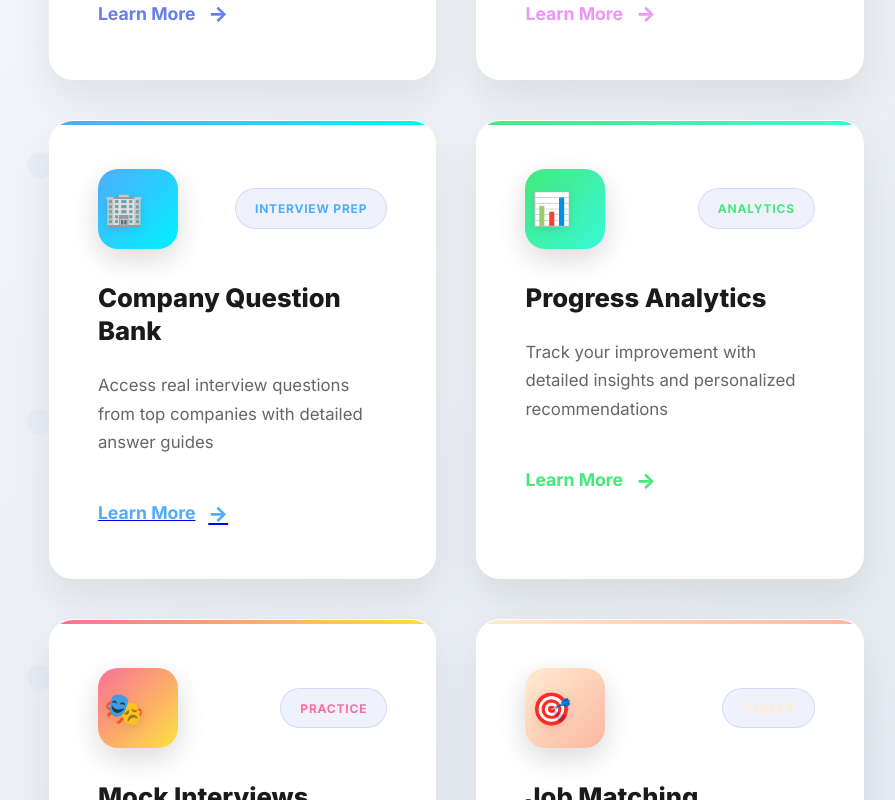
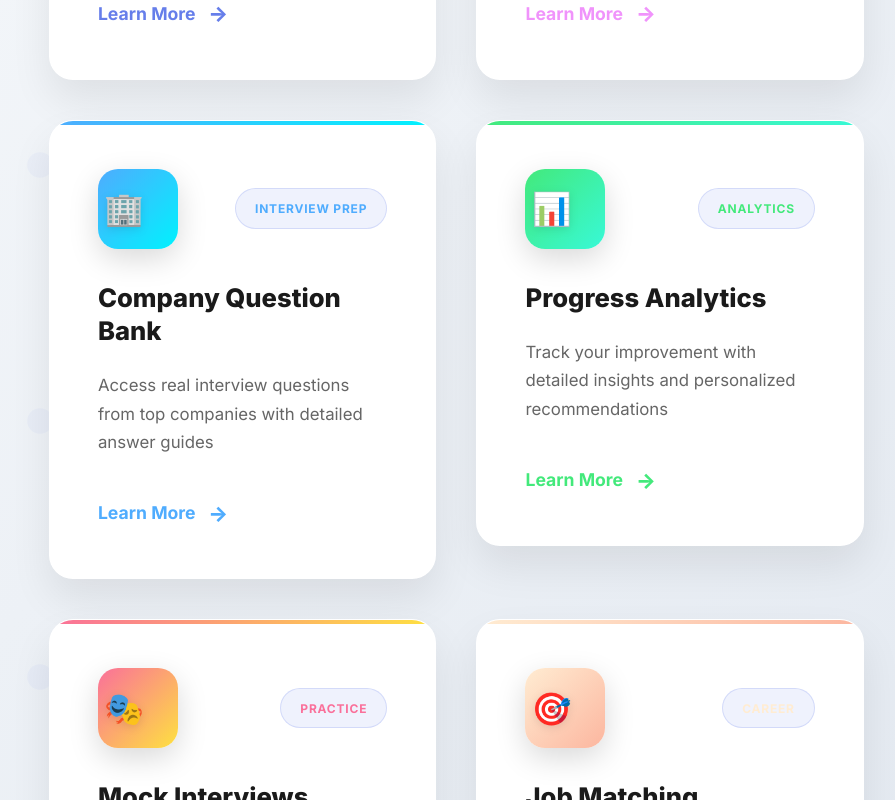
Before and after one commit to Rajesh-05/PrepWise, a React (Create React App) app: page / in a window 1280 px wide. Shown: the part 1360-2160 px from the top of the page, without its empty margins (344-1239 px from the left). Built offline with nearby package versions, Linux system fonts and the light colour scheme.

Commit message:
Fixed conflicts

```diff
--- a/src/pages/Home.jsx
+++ b/src/pages/Home.jsx
@@ -10,6 +10,7 @@ const Home = () => {
             icon: '🤖',
             description: 'Practice with our intelligent AI that adapts to your skill level and provides real-time feedback',
             category: 'Core Feature',
+            route: '/',
             color: '#667eea',
             gradient: 'linear-gradient(135deg, #667eea 0%, #764ba2 100%)'
         },
@@ -19,6 +20,7 @@ const Home = () => {
             icon: '📄',
             description: 'Create ATS-optimized resumes with AI suggestions and professional templates',
             category: 'Resume Tools',
+            route: '/',
             color: '#f093fb',
             gradient: 'linear-gradient(135deg, #f093fb 0%, #f5576c 100%)'
         },
@@ -28,6 +30,7 @@ const Home = () => {
             icon: '🏢',
             description: 'Access real interview questions from top companies with detailed answer guides',
             category: 'Interview Prep',
+            route: '/',
             color: '#4facfe',
             gradient: 'linear-gradient(135deg, #4facfe 0%, #00f2fe 100%)'
         },
@@ -37,6 +40,7 @@ const Home = () => {
             icon: '📊',
             description: 'Track your improvement with detailed insights and personalized recommendations',
             category: 'Analytics',
+            route: '/',
             color: '#43e97b',
             gradient: 'linear-gradient(135deg, #43e97b 0%, #38f9d7 100%)'
         },
@@ -46,6 +50,7 @@ const Home = () => {
             icon: '🎭',
             description: 'Simulate real interview scenarios with voice-based AI interactions',
             category: 'Practice',
+            route: '/mock-interview',
             color: '#fa709a',
             gradient: 'linear-gradient(135deg, #fa709a 0%, #fee140 100%)'
         },
@@ -55,6 +60,7 @@ const Home = () => {
             icon: '🎯',
             description: 'Find opportunities that match your skills and experience perfectly',
             category: 'Career',
+            route: '/job-finder',
             color: '#ffecd2',
             gradient: 'linear-gradient(135deg, #ffecd2 0%, #fcb69f 100%)'
         }
@@ -185,7 +191,8 @@ const Home = () => {
                             else if (feature.name === 'Mock Interviews') link = '/mock-interview';
 
                             return (
-                                <div key={feature.id} className="feature-card" style={{ '--card-color': feature.color, '--card-gradient': feature.gradient }}>
+                                <Link key={feature.id} to={link || feature.route || '#'} className="feature-link" style={{ textDecoration: 'none' }}>
+                                    <div className="feature-card" style={{ '--card-color': feature.color, '--card-gradient': feature.gradient }}>
                                         <div className="feature-header">
                                             <div className="feature-icon-wrapper">
                                                 <div className="feature-icon">{feature.icon}</div>
@@ -194,21 +201,13 @@ const Home = () => {
                                         </div>
                                         <h3>{feature.name}</h3>
                                         <p>{feature.description}</p>
-                                    {link ? (
-                                        <Link to={link} className="feature-card-link">
                                         <div className="feature-action">
                                             <span>Learn More</span>
                                             <span className="arrow">→</span>
                                         </div>
-                                        </Link>
-                                    ) : (
-                                        <div className="feature-action">
-                                            <span>Learn More</span>
-                                            <span className="arrow">→</span>
-                                        </div>
-                                    )}
                                         <div className="feature-glow"></div>
                                     </div>
+                                </Link>
                             );
                         })}
                     </div>
```
Lines whose indentation alone changed are shown as unchanged.
